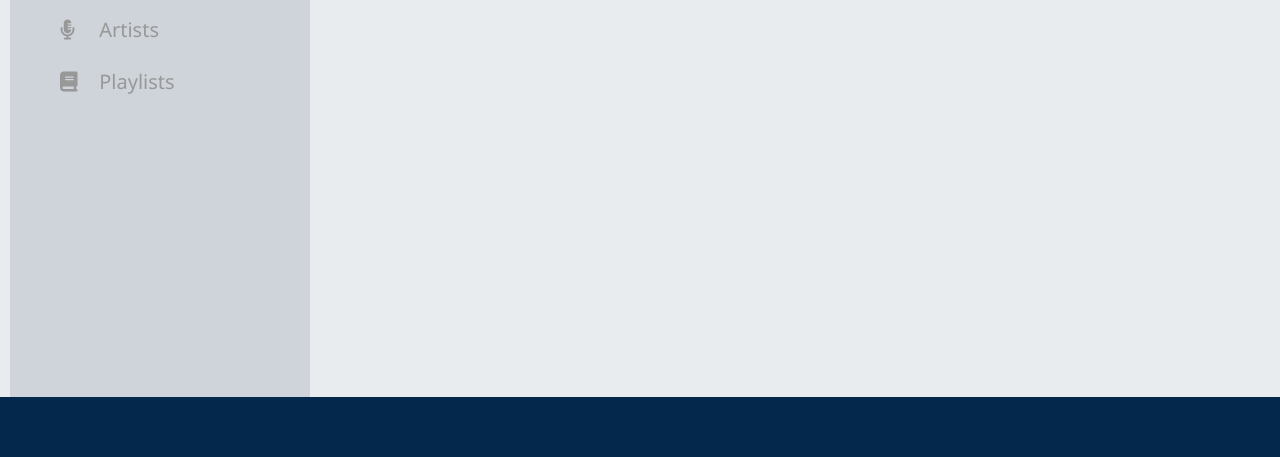
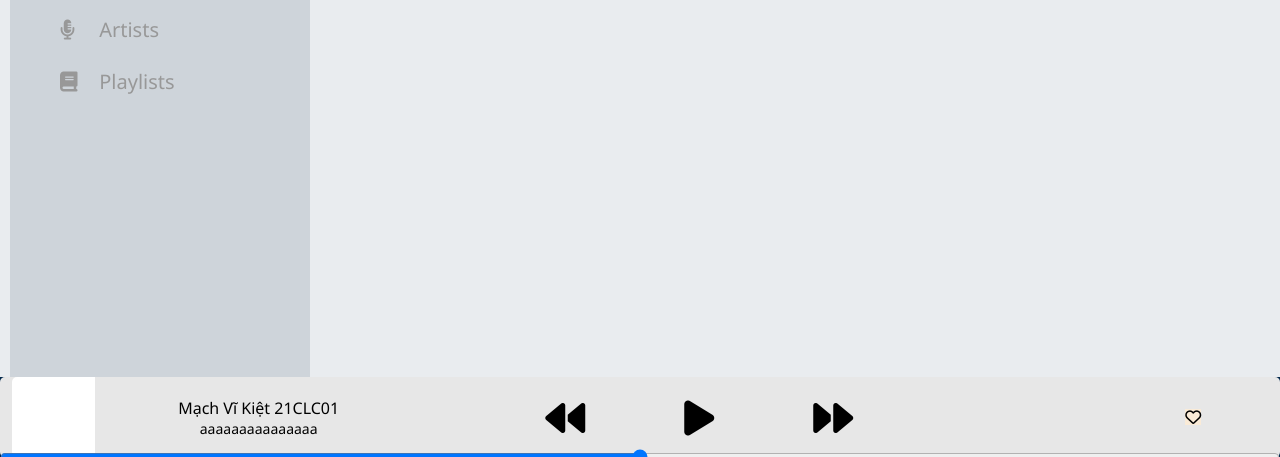
Before and after one commit to MachViKiet/ZingMp3, a plain HTML site: page index.html in a window 1280 px wide. Shown: the part 343-800 px from the top of the page. Drawn offline with Linux system fonts and the light colour scheme.

Commit message:
update page

```diff
--- a/index.html
+++ b/index.html
@@ -96,7 +96,8 @@
                         </div>
                         <div class="card-container block">
                             <div class="welcome-block">
-                                <h1 title=">Welcome to VN-Sound" class="block__heading">Welcome to <<i class="logo">VN-<span>Sound</span></i>>
+                                <h1 title=">Welcome to VN-Sound" class="block__heading">Welcome to <<i class="logo">
+                                        VN-<span>Sound</span></i>>
                                 </h1>
                                 <div class="grid">
                                     <div class="row no-gutters">
@@ -142,8 +143,38 @@
 
         <div class="footer">
 
-            <div class="audio-player">
-
+            <div class="audio-player grid">
+                <div class="tag row-no-gutters">
+                    <div class="col l-1 m-1">
+                        <div class="tag-image"></div>
+                    </div>
+                    <div class="col l-3 m-3">
+                        <div class="tag-inf">
+                            <div class="tag-desc">Mạch Vĩ Kiệt 21CLC01</div>
+                            <div class="tag-artist">aaaaaaaaaaaaaaa</div>
+                        </div>
+                    </div>
+                    <div class="col l-6 l-o-1 m-6 m-o-1 s-0">
+                        <div class="audio-setting">
+                            <button>
+                                <i class="fa-solid fa-backward"></i>
+                            </button>
+                            <button>
+                                <i class="fa-solid fa-play"></i>
+                            </button>
+                            <button>
+                                <i class="fa-solid fa-forward"></i>
+                            </button>
+                        </div>
+                    </div>
+                    <div class="col l-1 m-1 s-1 s-0">
+                        <div class="tag-icon">
+                            <i class="fa-regular fa-heart"></i>
+                        </div>
+                    </div>
+                </div>
+                <input type="range" min="0" max="100">
+                <audio src="#" hidden></audio>
             </div>
 
             <div class="sideBar-footer">
@@ -185,9 +216,21 @@
         $ = document.querySelector.bind(document)
         $$ = document.querySelectorAll.bind(document)
 
-        $$('.footer__redirect').forEach((btn)=>{
-            btn.onmouseover = () =>{
+        $$('.footer__redirect').forEach((btn) => {
+            btn.onmouseover = () => {
                 btn.classList.toggle("active")
+            }
+        })
+
+        $$('.card-container .tag').forEach((btn) => {
+            btn.ondblclick = () => {
+                console.log($('.audio-player'))
+                $('.audio-player').style.display = "block"
+            }
+
+            btn.onclick = () => {
+                console.log($('.audio-player'))
+                $('.audio-player').style.display = "none"
             }
         })
 
--- a/style.css
+++ b/style.css
@@ -1,4 +1,4 @@
-*{
+* {
     padding: 0;
     margin: 0;
     box-sizing: border-box;
@@ -6,42 +6,44 @@
     font-family: 'Segoe UI', Tahoma, Geneva, Verdana, sans-serif;
 }
 
-:root{
-    --background-color-light-mode : #e9ecef;
-    --background-color-block-light-mode : #ced4da;
+:root {
+    --background-color-light-mode: #e9ecef;
+    --background-color-block-light-mode: #ced4da;
 
-    --background-color-dark-mode : #6c757d;
-    --background-color-block-dark-mode : #343a40;
+    --background-color-dark-mode: #6c757d;
+    --background-color-block-dark-mode: #343a40;
 
-    --height-header : 75px;
+    --height-header: 75px;
 
-    --color-logo-1 : green;
-    --color-logo-2 : rgb(62, 8, 76);
+    --color-logo-1: green;
+    --color-logo-2: rgb(62, 8, 76);
 
 }
 
-ul,ol,li{
+ul,
+ol,
+li {
     list-style-type: none;
 }
 
-a{
+a {
     color: black;
     text-decoration: none;
 }
 
-.block{
-    background-color:  var(--background-color-block-light-mode);
+.block {
+    background-color: var(--background-color-block-light-mode);
 }
 
-.padding-10{
+.padding-10 {
     padding: 10px !important;
 }
 
-.padding-5{
+.padding-5 {
     padding: 5px !important;
 }
 
-#main-web{
+#main-web {
     background-color: var(--background-color-light-mode);
     width: 100vw;
     height: 100vh;
@@ -53,13 +55,13 @@ a{
 }
 
 .content,
-.sideBar{
+.sideBar {
     width: 100%;
     height: 97vh;
     border-radius: 5px;
 }
 
-.sideBar__header{
+.sideBar__header {
     height: fit-content;
     min-height: var(--height-header);
     width: 100%;
@@ -72,28 +74,29 @@ a{
 
 }
 
-.header__site-Icon{
+.header__site-Icon {
     position: relative;
     width: 45px;
     height: 45px;
     background: #9f9f9f;
     margin-right: 10px;
 }
-.header__site-ID{
+
+.header__site-ID {
     font-size: 25px;
 }
 
-.icon{
+.icon {
     background: url(./resource/img/icon.ico);
     background-position: center;
     background-size: cover;
 }
 
-.logo{
+.logo {
     color: var(--color-logo-1);
 }
 
-.logo span{
+.logo span {
     color: var(--color-logo-2);
 }
 
@@ -103,11 +106,11 @@ a{
     background-color: var(--background-color-light-mode);
 } */
 
-.sideBar__redirect{
+.sideBar__redirect {
     padding: 20px 0;
 }
 
-.sideBar__redirect .redirect-header{
+.sideBar__redirect .redirect-header {
     font-size: 24px;
     font-weight: 700;
     padding: 0 30px;
@@ -117,54 +120,53 @@ a{
     color: var(--color-logo-2);
 }
 
-.sideBar__redirect .redirect-list{
+.sideBar__redirect .redirect-list {
     font-size: 20px;
     font-weight: 500;
     width: 100%;
     color: #9f9f9f;
 }
 
-.sideBar__redirect .redirect{
+.sideBar__redirect .redirect {
     padding: 10px 50px;
     margin-bottom: 5px;
     width: 100%;
     /* border: 1px solid black; */
 }
 
-.sideBar__redirect .redirect i{
+.sideBar__redirect .redirect i {
     font-size: 20px;
     margin-right: 10px;
     color: #989898;
     min-width: 24px;
 }
 
-.sideBar__redirect .redirect a{
+.sideBar__redirect .redirect a {
     font-size: 20px;
     margin-right: 10px;
     color: #989898;
 }
 
-.sideBar__redirect .redirect:hover{
+.sideBar__redirect .redirect:hover {
     cursor: pointer;
     background-color: #afb1b2;
     border-right: 5px solid rgb(13, 45, 122);
 }
 
 .sideBar__redirect .redirect:hover a,
-.sideBar__redirect .redirect:hover i
-{
+.sideBar__redirect .redirect:hover i {
     font-weight: 700;
     color: rgb(1, 26, 86);
 }
 
-.taskBar{
+.taskBar {
     width: 100%;
-    height:  var(--height-header);
+    height: var(--height-header);
     border-top-right-radius: 10px !important;
     border-top-left-radius: 10px !important;
 }
 
-.search-block{
+.search-block {
     width: 100%;
     height: 100%;
     /* background-color: #fff; */
@@ -177,7 +179,7 @@ a{
 }
 
 
-.search-block input{
+.search-block input {
     width: calc(100% - 34px);
     height: 35px;
     border-radius: 10px;
@@ -187,13 +189,13 @@ a{
     border: 1px solid black;
 }
 
-.search-block i{
+.search-block i {
     font-size: 24px;
     padding: 10px;
     border-radius: 5px;
 }
 
-.infUser-block{
+.infUser-block {
     width: 100%;
     height: 100%;
     /* background-color: #fff; */
@@ -204,14 +206,14 @@ a{
     padding-right: 20px;
 }
 
-.infUser-block button{
+.infUser-block button {
     font-size: 18px;
     padding: 5px 20px;
     border-radius: 10px;
 
 }
 
-.type-block{
+.type-block {
     display: flex;
     justify-content: flex-start;
     align-items: center;
@@ -221,13 +223,13 @@ a{
     padding-left: 20px;
 }
 
-.type-block .type-btn{
+.type-block .type-btn {
     display: flex;
     max-width: 100%;
     overflow: auto;
 }
 
-.type-block .type-btn .btn{
+.type-block .type-btn .btn {
     padding: 10px 20px;
     min-width: 100px;
     /* background-color: #6c757d; */
@@ -235,12 +237,12 @@ a{
     text-align: center;
 }
 
-.type-block .type-btn .btn a:hover{
+.type-block .type-btn .btn a:hover {
     color: rgb(1, 26, 86);
     font-weight: 600;
 }
 
-.footer{
+.footer {
     width: 100%;
     min-height: 60px;
     position: fixed;
@@ -248,7 +250,7 @@ a{
     bottom: 0;
 }
 
-.sideBar-footer{
+.sideBar-footer {
     display: flex;
     justify-content: space-between;
     align-items: center;
@@ -257,11 +259,11 @@ a{
     padding: 20px 40px;
 }
 
-.sideBar-footer i{
+.sideBar-footer i {
     color: #fff;
 }
 
-.footer__redirect:hover{
+.footer__redirect:hover {
     background-color: rgba(255, 0, 0, 0.617);
     padding: 20px;
     border-radius: 50%;
@@ -270,14 +272,14 @@ a{
 
 }
 
-.card-container{
+.card-container {
     max-height: calc(100% - var(--height-header));
     width: 100%;
     overflow: auto;
     padding: 10px 20px;
 }
 
-.block__heading{
+.block__heading {
     margin-bottom: 10px;
     color: rgb(0, 0, 0);
 
@@ -287,20 +289,22 @@ a{
     white-space: nowrap;
 }
 
-.tag{
+.tag {
     background-color: rgb(231, 231, 231);
     height: 80px;
     display: flex;
     align-items: center;
 
     border-radius: 5px;
+
+    width: 100%;
 }
 
 .tag:hover {
     background-color: rgb(190, 190, 190);
 }
 
-.tag .tag-image{
+.tag .tag-image {
     height: 80px;
     padding-left: 80px;
     background-color: #ffffff;
@@ -308,29 +312,77 @@ a{
     border-bottom-left-radius: 5px;
 }
 
-.tag:hover .tag-image{
+.tag:hover .tag-image {
     opacity: 0.8;
 }
 
-.tag .tag-desc{
+.tag .tag-desc {
     margin-left: 20px;
     font-weight: 500;
+    width:100%;
+    max-width: 140px;
+    text-overflow: ellipsis;
+    overflow: hidden;
+    white-space: nowrap;
+    font-weight: 24px;
+}
+
+.tag .tag-artist {
+    margin-left: 20px;
+    width:100%;
+    text-align: center;
+    font-size: 14px;
+    font-weight: 200;
     max-width: 140px;
     text-overflow: ellipsis;
     overflow: hidden;
     white-space: nowrap;
 }
+.audio-player .tag .tag-artist,
+.audio-player .tag .tag-desc{
+    max-width: 240px;
+    text-align: center;
+}
 
-.btn:active{
+.btn:active {
     transform: scale(0.95);
 }
 
 
-.audio-player{
+.audio-player {
     width: 100%;
     background-color: #03284c;
-    height: 60px;
+    height: 80px;
+    position: relative;
+    /* display: none; */
+}
+
+.audio-player.show{
+    display: block;
+}
+
+.audio-player input {
+    position: absolute;
+    bottom: 0;
+    transform: translateY(50%);
+    width: 100%;
+}
+.audio-player .tag-icon i{
+    background-color: antiquewhite;
+}
+
+.audio-setting{
+    width: 100%;
+    height: 100%;
+    max-width: 50%;
 
     display: flex;
-    justify-content: center;
+    justify-content: space-between;
+    align-items: center;
 }
+
+.audio-setting button{
+    background: transparent;
+    border: none;
+    font-size: 40px;
+}
```
